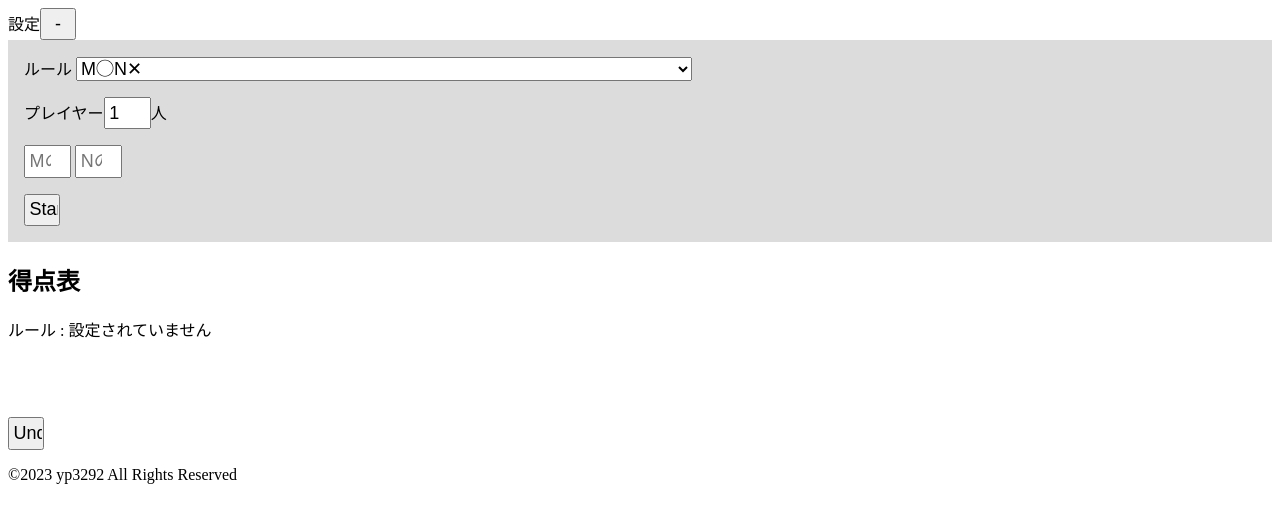
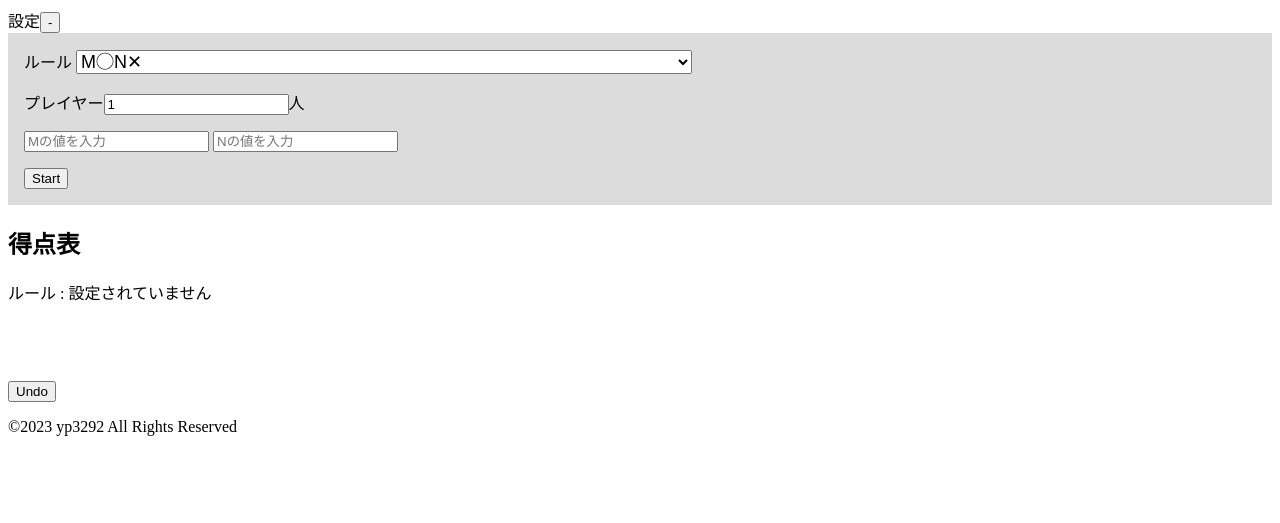
Before and after one commit to yoropiko3292/yp_quiz_studio, a plain HTML site: page index.html in a window 1280 px wide. Shown: the part 47-570 px from the top of the page. Drawn offline with Linux system fonts and the light colour scheme.

Commit message:
Update style.css

```diff
--- a/style.css
+++ b/style.css
@@ -5,7 +5,7 @@ td{padding: 0.7em;}
 tr{border-bottom: 1px solid black;;}
 select{width: 50%;font-size: large;}
 table{margin-top: 2em;margin-bottom: 2em;border-collapse:collapse;width: 100%;}
-input{font-size: large;width:2em;max-width:100%;padding:0.2em;}
+input[type="text"]{font-size: large;max-width:30%;padding:0.2em;}
 table{font-size: larger;}
 #m::before{content:"M:";}
 #n::before{content:"N:";}
```
